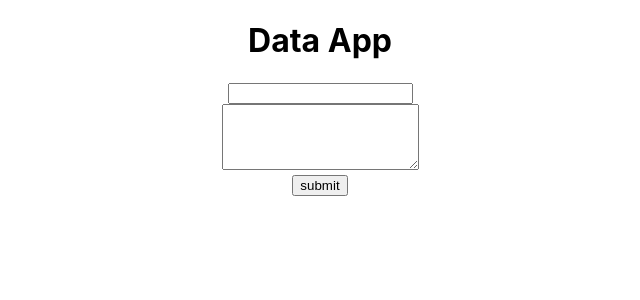
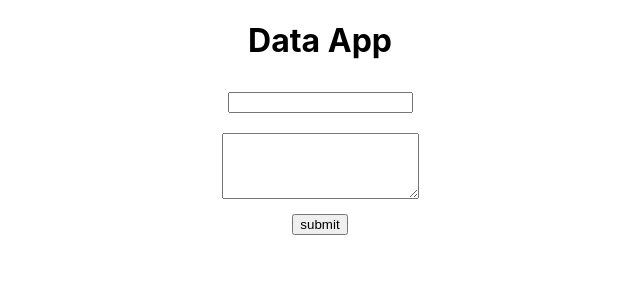
Before and after one commit to fheemabbas/data-app-web, a React (Create React App) app: page / in a window 1280 px wide. Shown: the top 300 px of the page, without its empty margins (320-960 px from the left). Built offline with nearby package versions, Linux system fonts and the light colour scheme.

Commit message:
css added

```diff
--- a/src/App.css
+++ b/src/App.css
@@ -2,9 +2,8 @@
   text-align: center;
 }
 
-.App-logo {
-  height: 40vmin;
-  pointer-events: none;
+.input {
+  margin: 10px;
 }
 
 @media (prefers-reduced-motion: no-preference) {
--- a/src/App.js
+++ b/src/App.js
@@ -1,7 +1,9 @@
-import logo from "./logo.svg";
+import React, { useState } from "react";
 import "./App.css";
 
 function App() {
+  const [name, setName] = useState("");
+  const [address, setAddress] = useState("");
   return (
     <div className="App">
       <h1>Data App</h1>
```
